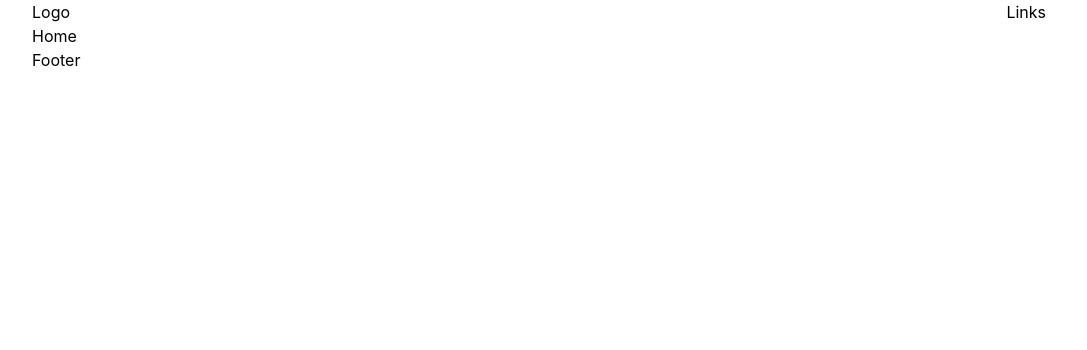
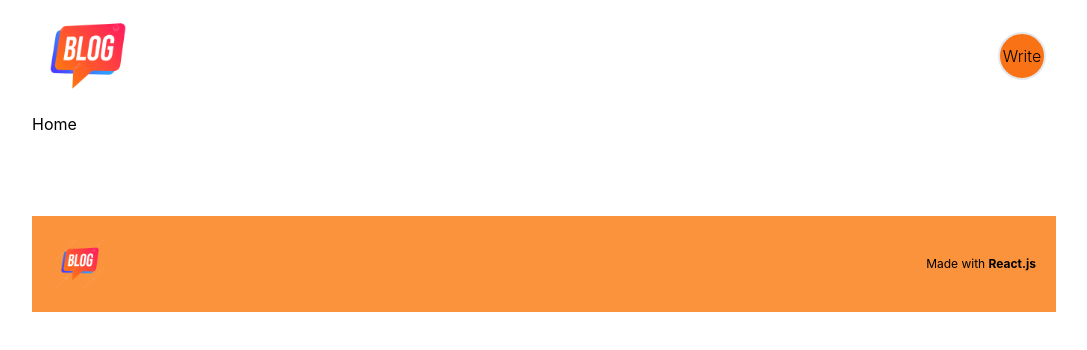
Before and after one commit to RooGeaR/blogapp-react-nodejs, a React (Create React App) app in the folder client/: page / in a window 1280 px wide. Shown: the top 350 px of the page, without its empty margins (96-1183 px from the left). Built offline with nearby package versions, Linux system fonts and the light colour scheme.

Commit message:
Design Navbar and Footer

```diff
--- a/client/src/components/Footer.jsx
+++ b/client/src/components/Footer.jsx
@@ -1,9 +1,13 @@
-import React from 'react'
+import React from "react";
+import Logo from "../img/blog-app-logo.png";
 
 const Footer = () => {
   return (
-    <div>Footer</div>
-  )
-}
+    <footer className="flex items-center justify-between mt-20 p-5 bg-orange-400 text-xs">
+      <img className="w-14" src={Logo} alt="Blog Logo App" />
+      <span>Made with <b>React.js</b></span>
+    </footer>
+  );
+};
 
-export default Footer
+export default Footer;
--- a/client/src/components/Navbar.jsx
+++ b/client/src/components/Navbar.jsx
@@ -1,11 +1,19 @@
 import React from "react";
+import Logo from "../img/blog-app-logo.png";
+import { Link } from "react-router-dom";
 
 const Navbar = () => {
   return (
     <div>
-      <div className="flex justify-between pl-0 pr-2.5">
-        <div>Logo</div>
-        <div>Links</div>
+      <div className="flex justify-between items-center pl-0 pr-2.5">
+        <div>
+          <img src={Logo} className="w-28" alt="Logo Blog App" />
+        </div>
+        <div className="flex items-center gap-2.5">
+          <span className="font-light bg-orange-500 rounded-full w-12 h-12 flex items-center justify-center hover:text-orange-400 hover:bg-white hover:border-orange-500 border-2">
+            <Link to="write">Write</Link>
+          </span>
+        </div>
       </div>
     </div>
   );
```
Also changed, not shown: client/src/img/blog-app-logo.png (added).
